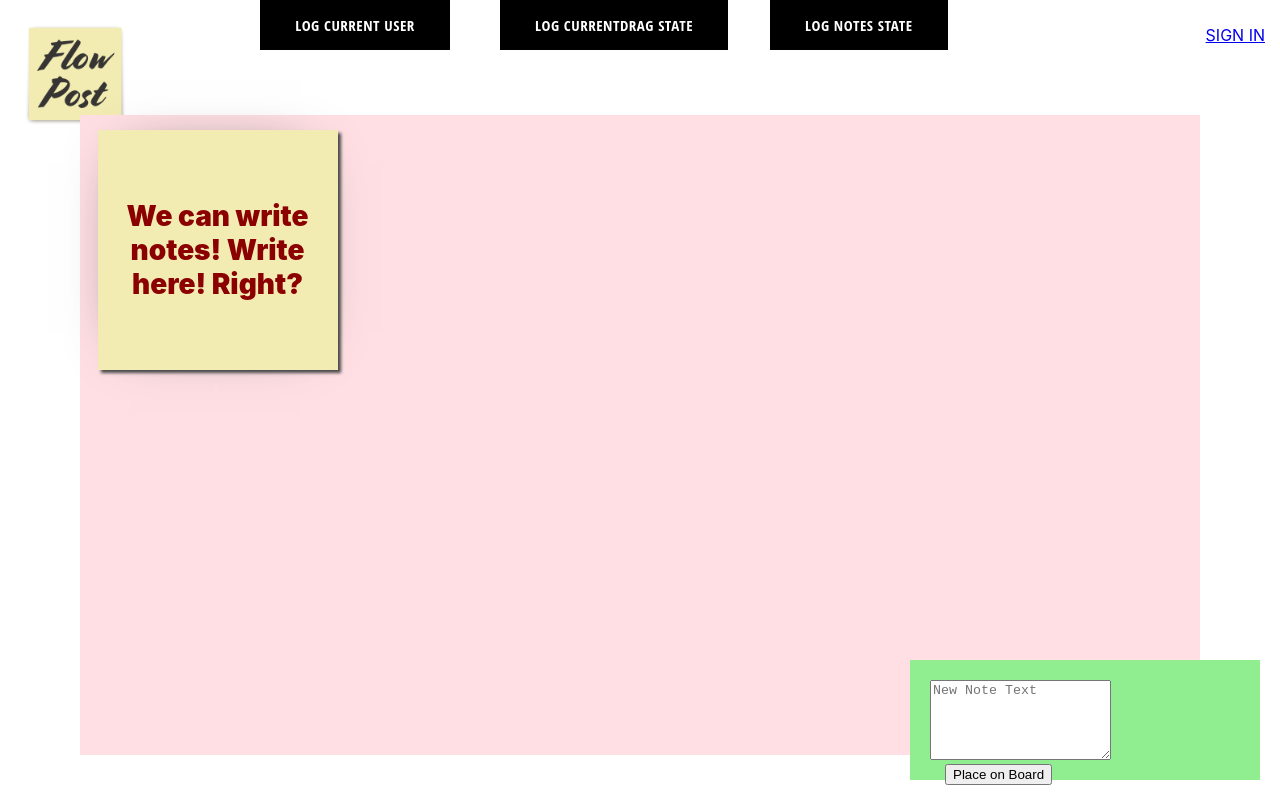
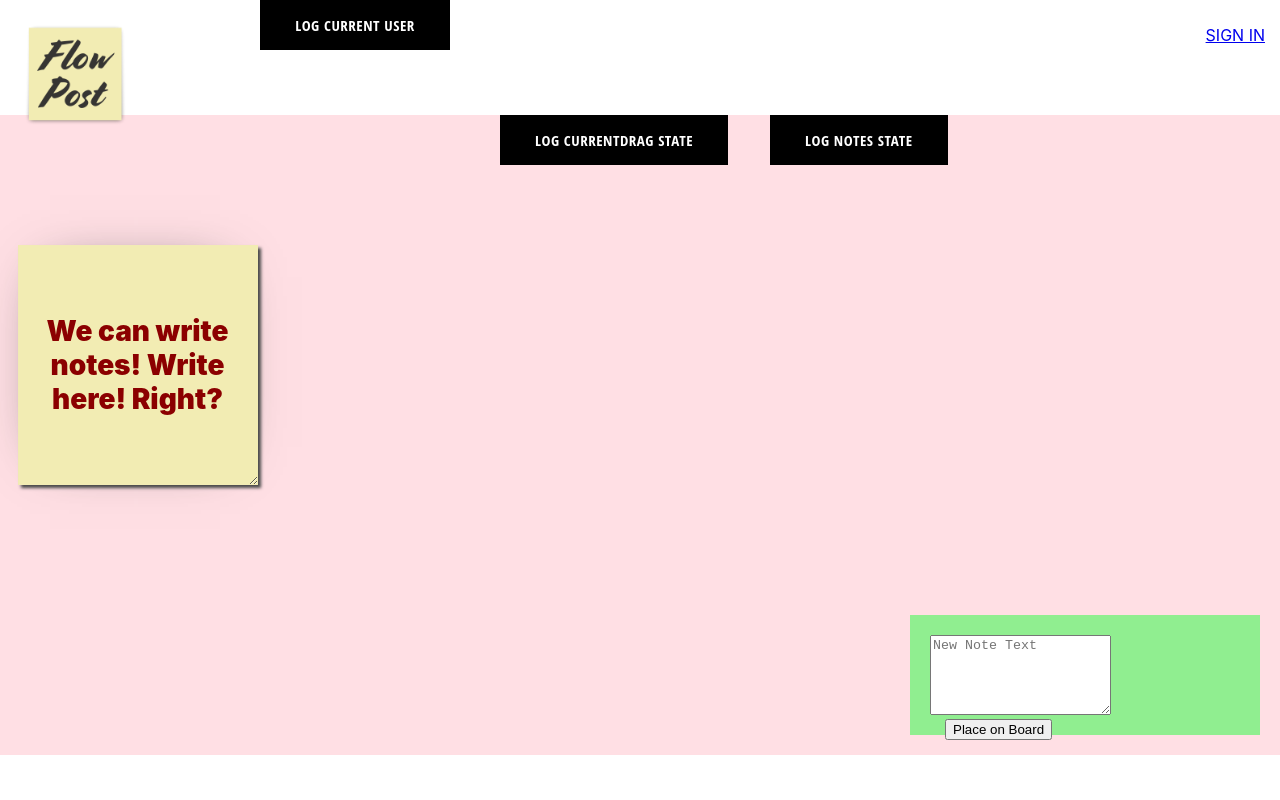
Before and after one commit to ashthomasweb/react--elephant-chart, a React (Create React App) app: page / in a window 1280 px wide. Built offline with nearby package versions, Linux system fonts and the light colour scheme.

Commit message:
WIP storing resized dimensions

```diff
--- a/src/components/directory/directory.component.jsx
+++ b/src/components/directory/directory.component.jsx
@@ -17,8 +17,11 @@ class Directory extends Component {
       notes: [
         {
           id: 1,
+          width: '',
+          height: '',
           top: '',
           left: '',
+          zIndex: 0,
           imageUrl: blank,
           mouseOffsetX: 0,
           mouseOffsetY: 0,
@@ -28,14 +31,43 @@ class Directory extends Component {
     }
 
     this.dave = this.tester.bind(this)
+    this.hal = this.resize.bind(this)
+
   }
 
   tester = (input) => {
     this.setState({ currentDrag: input })
-    var newNote = { ...this.state.currentDrag }
-    var newIndex = newNote.id - 1
-    var notes = [...this.state.notes]
+    let newNote = { ...this.state.currentDrag }
+    let newIndex = 0
+    if (newNote.id !== 1) {
+      newIndex = newNote.id - 1
+    }
+    let notes = [...this.state.notes]
     notes[newIndex] = newNote
+    this.setState({ notes })
+  }
+
+  resize = (input) => {
+    this.setState({ currentDrag: input })
+    let newNote = { ...this.state.currentDrag }
+    let notes = [...this.state.notes]
+    let newIndex = 0
+    if (newNote.id !== 1) {
+      newIndex = newNote.id - 1
+    }
+    notes[newIndex] = newNote
+    this.setState({ notes })
+  }
+
+  zIndexHandler = (e) => {
+    let notes = [...this.state.notes]
+    notes.forEach(note => {
+      if (note.id !== Number(e.target.id)) {
+        note.zIndex = note.zIndex - 1
+      } else {
+        note.zIndex = 1
+      }
+    });
     this.setState({ notes })
   }
 
@@ -45,8 +77,8 @@ class Directory extends Component {
   }
 
   newNoteGenerator = () => {
-    var newNote = {...this.state.notes[0]}
-    var notes = [...this.state.notes]
+    let newNote = {...this.state.notes[0]}
+    let notes = [...this.state.notes]
     newNote.noteText = document.querySelector('#input-text').value
     newNote.id = this.state.notes.length + 1
     let left = parseFloat(getComputedStyle(document.querySelector('.compose-frame')).getPropertyValue('left')) - 240 + 'px'
@@ -64,7 +96,7 @@ class Directory extends Component {
         onDragOver={(e) => e.preventDefault()}
         onDrop={this.dropHandler}>
         {this.state.notes.map(({ id, ...sectionProps }) => (
-          <NoteItem key={id} dave={this.tester} value={id} {...sectionProps} />
+          <NoteItem key={id} dave={this.tester} hal={this.resize} stack={this.zIndexHandler} value={id} {...sectionProps} />
         ))}
         <CustomButton
           style={{ top: '0px', left: '770px', position: 'absolute' }}
--- a/src/components/directory/directory.styles.scss
+++ b/src/components/directory/directory.styles.scss
@@ -6,6 +6,8 @@
   justify-content: space-between;
   background-color: rgb(255, 223, 228);
   padding: 10px;
+  position: absolute;
+  z-index: -99999;
 
   .compose-frame {
     width: 350px;
--- a/src/components/note-item/note-item.component.jsx
+++ b/src/components/note-item/note-item.component.jsx
@@ -1,6 +1,5 @@
 import React, { Component } from 'react'
 import { withRouter } from 'react-router-dom'
-// import logo from '../../assets/flow-post-logo.png'
 import blank from '../../assets/trimmed-noborder.png'
 
 import './note-item.styles.scss'
@@ -11,38 +10,85 @@ class NoteItem extends Component {
 
     this.state = {
       id: '',
+      width: '',
+      height: '',
       top: '',
       left: '',
+      zIndex: 0,
       imageUrl: blank,
       mouseOffsetX: 0,
       mouseOffsetY: 0,
-      noteText: this.props.noteText
+      noteText: this.props.noteText,
     }
-
   }
 
   mouseOffset = (e) => {
     const mouseOffsetY = e.pageY - parseFloat(getComputedStyle(e.target).top)
     const mouseOffsetX = e.pageX - parseFloat(getComputedStyle(e.target).left)
-    this.setState({mouseOffsetY, mouseOffsetX}, () => this.props.dave(this.state))
+    this.setState({ mouseOffsetY, mouseOffsetX }, () =>
+      this.props.dave(this.state)
+    )
+  }
+
+  clickHandler = (e) => {
+    this.mouseOffset(e)
+    this.props.stack(e)
   }
 
   // sets current position of dragged note to Note Component's state, makes it immediately accesible with anon callback.
   dragHandler = (e) => {
-    this.setState( { left: e.clientX - this.state.mouseOffsetX + 'px', top: e.clientY - this.state.mouseOffsetY + 'px', id: this.props.value }, () => this.props.dave(this.state) )
+    this.setState(
+      {
+        left: e.clientX - this.state.mouseOffsetX + 'px',
+        top: e.clientY - this.state.mouseOffsetY + 'px',
+        id: this.props.value,
+      },
+      () => this.props.dave(this.state)
+    )
   }
 
+  resizeHandler = (e) => {
+
+    console.log(getComputedStyle(e.target).getPropertyValue('width'))
+    this.setState(
+      {
+        width: getComputedStyle(e.target).getPropertyValue('width'),
+        height: getComputedStyle(e.target).getPropertyValue('height')
+      },
+      () => this.props.hal(this.state)
+    )
+  }
+
+
   render() {
-    const { value, imageUrl, size, left, top, noteText/*title,  history, linkUrl, match*/ } = this.props
+    const {
+      value,
+      imageUrl,
+      size,
+      width,
+      height,
+      left,
+      top,
+      noteText,
+      zIndex /*title,  history, linkUrl, match*/,
+    } = this.props
 
     return (
-        <div style={{ left: `${left}`, top: `${top}`, backgroundImage: `url(${imageUrl})` }}
+      <div
+        style={{
+          width: `${width}`,
+          height: `${height}`,
+          left: `${left}`,
+          top: `${top}`,
+          backgroundImage: `url(${imageUrl})`,
+          zIndex: `${zIndex}`,
+        }}
         className={`${size} menu-item`}
-          onMouseDown={this.mouseOffset}
+        onMouseDown={this.clickHandler}
         onDrag={this.dragHandler}
         id={value}
-          draggable
-          >
+        onMouseUp={this.resizeHandler}
+        draggable>
         <div className='content'>
           <p className='note-text'>{noteText}</p>
         </div>
--- a/src/components/note-item/note-item.styles.scss
+++ b/src/components/note-item/note-item.styles.scss
@@ -12,7 +12,7 @@
   background-position: center;
   background-size: cover;
   box-shadow: 3px 3px 3px #4a4a4a, -3px -3px 55px -35px #4a4a4a;
-
+  resize: both;
 
   // &:hover {
   //   cursor: pointer;
```
Lines whose indentation alone changed are shown as unchanged.
